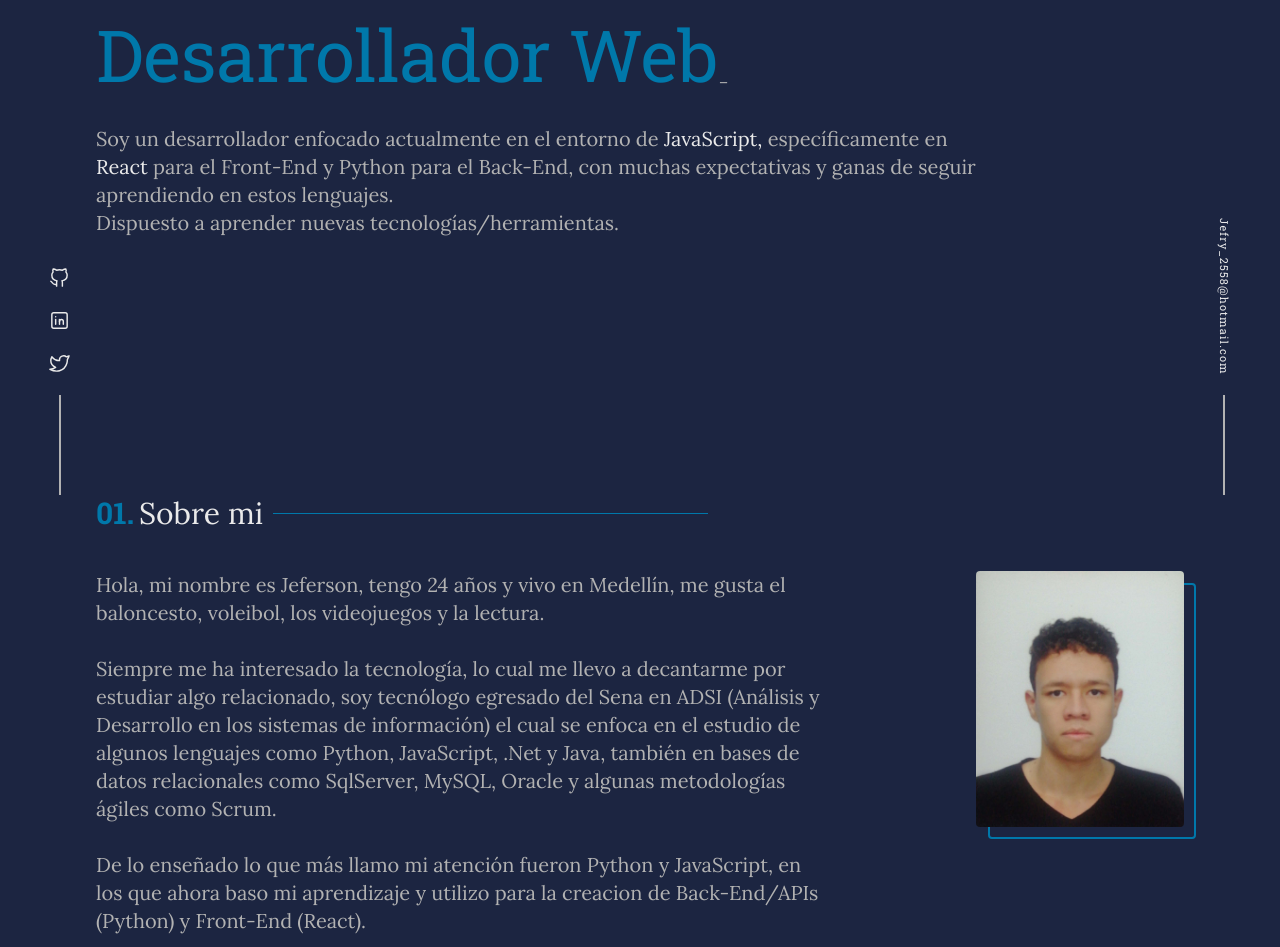
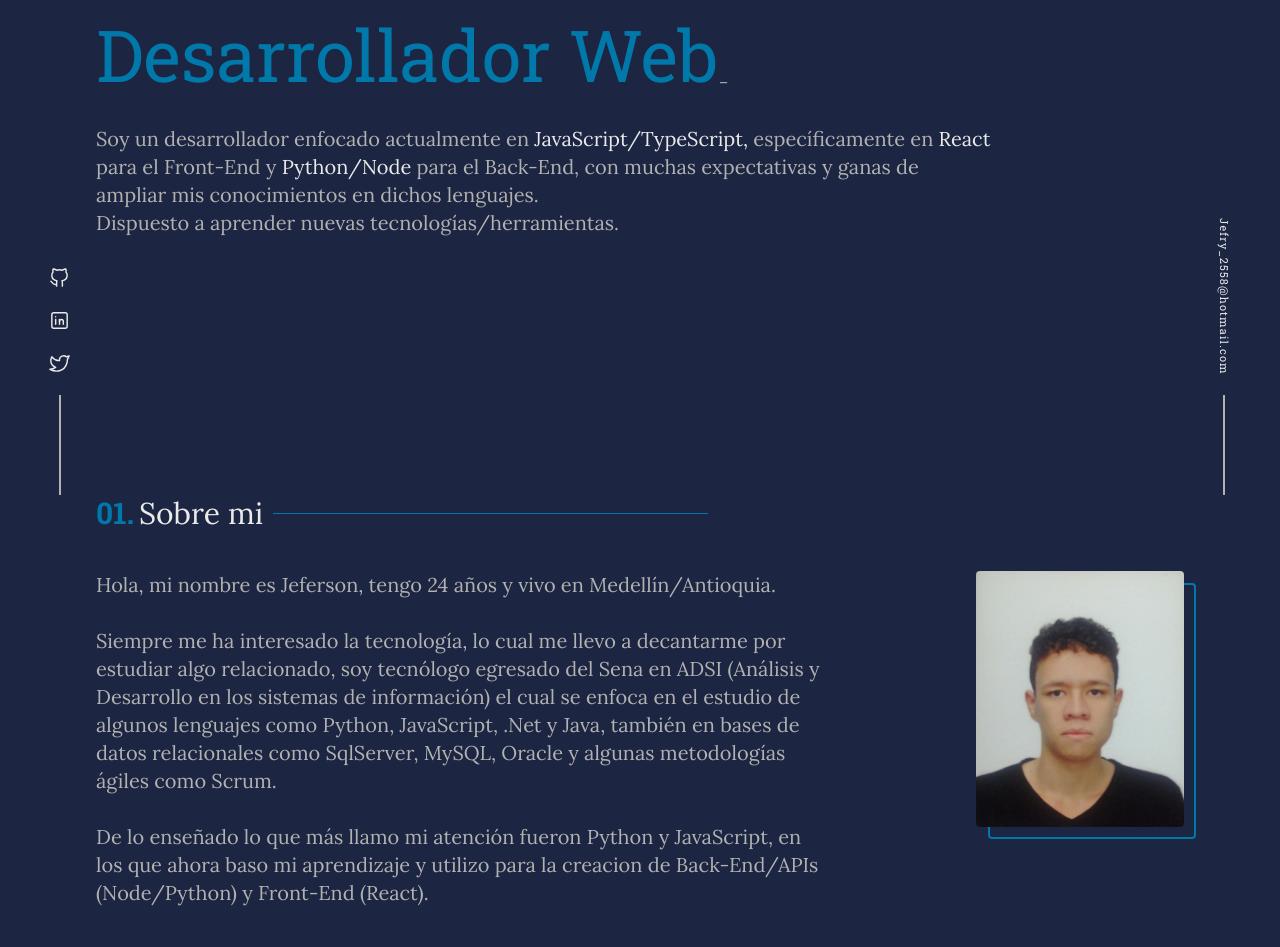
Before and after one commit to Jeferson-Hernandez/portfolio, a React (Vite) app: page / in a window 1280 px wide. Shown: the part 305-1252 px from the top of the page. Built offline with nearby package versions, Linux system fonts and the light colour scheme.

Commit message:
2023 update

```diff
--- a/src/assets/skills/index.js
+++ b/src/assets/skills/index.js
@@ -9,7 +9,7 @@ import logoSass from "./logo-sass.svg";
 import logoTypescript from "./logo-typescript.svg";
 import logoPython from "./logo-python.svg";
 import logoMongodb from "./logo-mongodb.svg";
-import logoDjango from "./logo-django.svg";
+import LogoGraphql from "./logo-graphql.svg";
 
 export {
   logoCss,
@@ -23,5 +23,5 @@ export {
   logoTypescript,
   logoPython,
   logoMongodb,
-  logoDjango,
+  LogoGraphql,
 };
--- a/src/data/skills.js
+++ b/src/data/skills.js
@@ -10,7 +10,7 @@ import {
   logoTypescript,
   logoPython,
   logoMongodb,
-  logoDjango,
+  LogoGraphql,
 } from "../assets/skills";
 
 export const skills = [
@@ -39,16 +39,12 @@ export const skills = [
     url: logoPython,
   },
   {
-    name: "django",
-    url: logoDjango,
-  },
-  {
     name: "tailwind",
     url: logoTailwind,
   },
   {
-    name: "sass",
-    url: logoSass,
+    name: "graphql",
+    url: LogoGraphql,
   },
   {
     name: "git",
@@ -62,4 +58,8 @@ export const skills = [
     name: "mongodb",
     url: logoMongodb,
   },
+  {
+    name: "sass",
+    url: logoSass,
+  },
 ];
--- a/src/pages/AboutPage.jsx
+++ b/src/pages/AboutPage.jsx
@@ -26,8 +26,7 @@ export const AboutPage = () => {
             className="font-lora"
             variants={fadeIn("bottom", 0.7, 0.3, 50)}
           >
-            Hola, mi nombre es Jeferson, tengo {age} años y vivo en Medellín, me
-            gusta el baloncesto, voleibol, los videojuegos y la lectura. <br />
+            Hola, mi nombre es Jeferson, tengo {age} años y vivo en Medellín/Antioquia. <br />
             <br />
             Siempre me ha interesado la tecnología, lo cual me llevo a
             decantarme por estudiar algo relacionado, soy tecnólogo egresado del
@@ -37,7 +36,7 @@ export const AboutPage = () => {
             SqlServer, MySQL, Oracle y algunas metodologías ágiles como Scrum.
             <br /> <br />
             De lo enseñado lo que más llamo mi atención fueron Python y
-            JavaScript, en los que ahora baso mi aprendizaje y utilizo para la creacion de Back-End/APIs (Python) y Front-End (React).
+            JavaScript, en los que ahora baso mi aprendizaje y utilizo para la creacion de Back-End/APIs (Node/Python) y Front-End (React).
           </motion.p>
         </div>
         <motion.div variants={easeIn(0.7, 0.3)} className="relative">
--- a/src/pages/HomePage.jsx
+++ b/src/pages/HomePage.jsx
@@ -34,7 +34,7 @@ export const HomePage = () => {
               .typeString("Desarrollador Web")
               .pauseFor(1500)
               .deleteChars(17)
-              .typeString("Front-end Developer.")
+              .typeString("FullStack Developer.")
               .start();
           }}
           options={{
@@ -47,10 +47,10 @@ export const HomePage = () => {
           variants={fadeIn("bottom", 0.7, 2.1, 20)}
           className="font-lora max-w-4xl"
         >
-          Soy un desarrollador enfocado actualmente en el entorno de{" "}
-          <span className="text-lightWhite">JavaScript,</span> específicamente
-          en <span className="text-lightWhite">React </span>para el Front-End y Python para el Back-End, con muchas
-          expectativas y ganas de seguir aprendiendo en estos lenguajes. <br/>
+          Soy un desarrollador enfocado actualmente en
+          <span className="text-lightWhite"> JavaScript/TypeScript,</span> específicamente
+          en <span className="text-lightWhite">React </span>para el Front-End y <span className="text-lightWhite">Python/Node</span> para el Back-End, con muchas
+          expectativas y ganas de ampliar mis conocimientos en dichos lenguajes.<br />
           Dispuesto a aprender nuevas tecnologías/herramientas.
         </motion.p>
       </motion.div>
```
Also changed, not shown: src/assets/skills/logo-graphql.svg (added), 1 other file (tests, documents, lock files or other folders).
